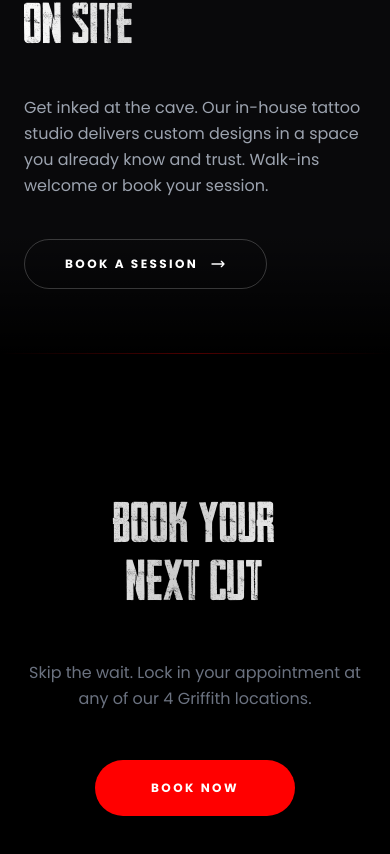
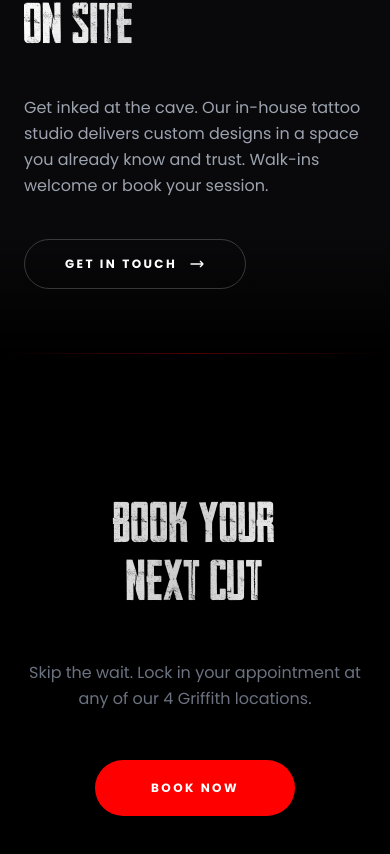
Before and after one commit to pannocotta/modernmancave-v2, a Next.js app: page / in a window 390 px wide. Shown: the part 4888-5742 px from the top of the page. Built offline with nearby package versions, Linux system fonts and the light colour scheme.

Commit message:
fix: tattoo CTA links to prices#tattooing — bookings go through Cameron directly

```diff
--- a/app/page.tsx
+++ b/app/page.tsx
@@ -209,8 +209,8 @@ export default function Home() {
               <p className="text-gray-400 text-base md:text-lg leading-relaxed mb-10 max-w-md">
                 Get inked at the cave. Our in-house tattoo studio delivers custom designs in a space you already know and trust. Walk-ins welcome or book your session.
               </p>
-              <Link href="/booking" className="group relative border border-white/20 hover:border-white/40 text-white px-10 py-4 rounded-full font-bold text-xs tracking-[0.2em] uppercase transition-all duration-300 inline-flex items-center gap-3 hover:shadow-[0_0_20px_rgba(255,255,255,0.05)]">
-                <span>BOOK A SESSION</span>
+              <Link href="/prices#tattooing" className="group relative border border-white/20 hover:border-white/40 text-white px-10 py-4 rounded-full font-bold text-xs tracking-[0.2em] uppercase transition-all duration-300 inline-flex items-center gap-3 hover:shadow-[0_0_20px_rgba(255,255,255,0.05)]">
+                <span>GET IN TOUCH</span>
                 <ArrowRightIcon className="w-4 h-4 group-hover:translate-x-1 transition-transform" />
               </Link>
             </div>
--- a/app/prices/page.tsx
+++ b/app/prices/page.tsx
@@ -97,7 +97,7 @@ export default function PricesPage() {
       </section>
 
       {/* Tattooing */}
-      <section className="py-32 md:py-44 bg-black">
+      <section id="tattooing" className="py-32 md:py-44 bg-black scroll-mt-24">
         <div className="max-w-6xl mx-auto px-6 md:px-10">
           <div className="grid md:grid-cols-2 gap-12 md:gap-20 items-center">
             {/* Gallery */}
```
